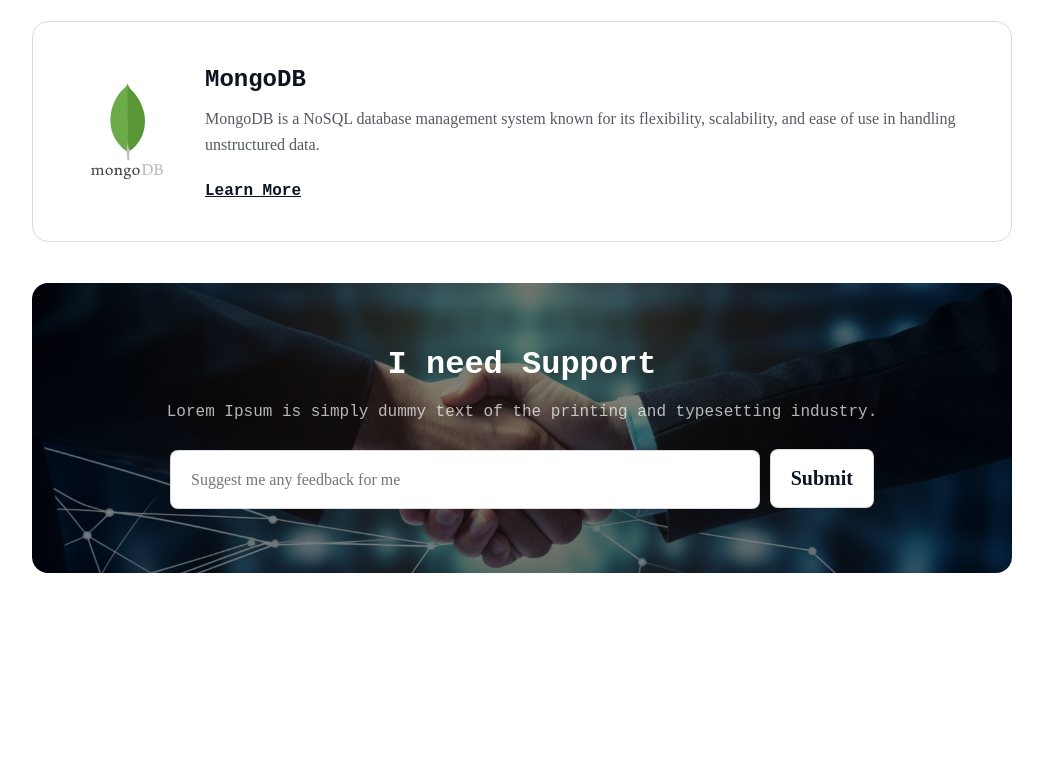
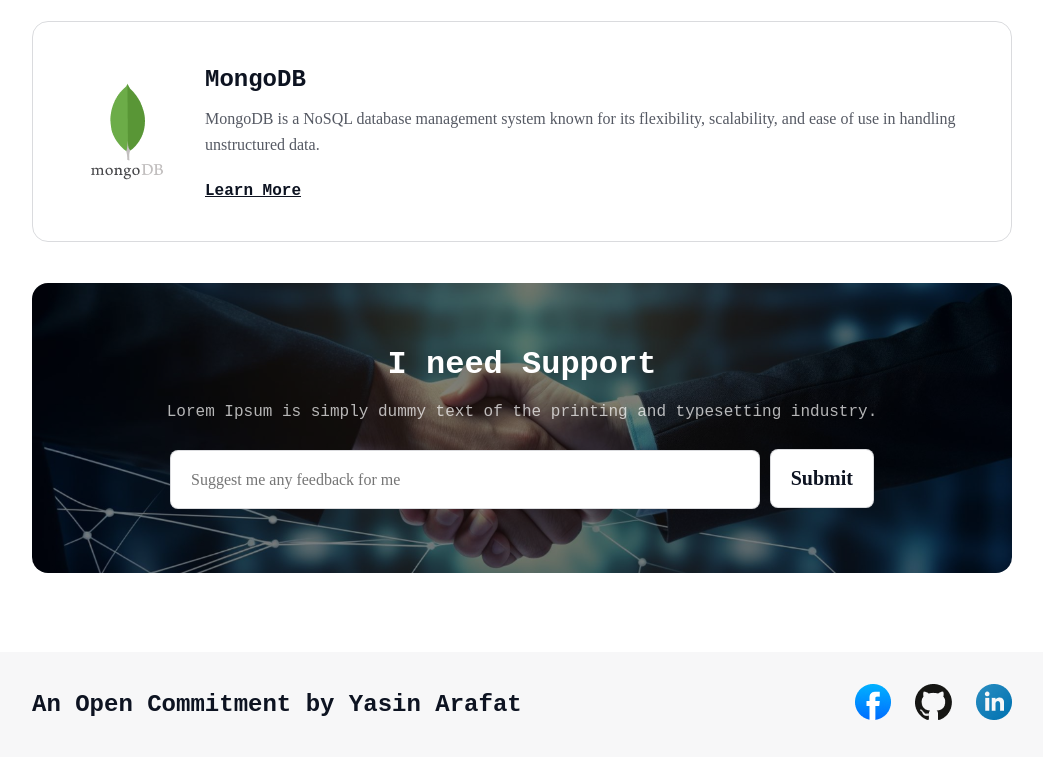
Before and after one commit to yasinarafat39/web_day9_assignment_1, a plain HTML site: page index.html in a window 1280 px wide. Shown: the part 4770-5527 px from the top of the page, without its empty margins (118-1161 px from the left). Before the commit the page ends 5422 px from the top, so only its background shows below. Drawn offline with Linux system fonts and the light colour scheme; a web font is replaced by a local one.

Commit message:
footer section added

```diff
--- a/index.html
+++ b/index.html
@@ -180,7 +180,11 @@
         <header>
           <h1 class="title">My Next Target</h1>
           <p class="description">
-            My next target ReactJS is a front-end JavaScript library for building dynamic user interfaces, Node.js is a backend runtime environment enabling server-side JavaScript execution, and MongoDB is a flexible NoSQL database system ideal for handling large volumes of unstructured data efficiently.
+            My next target ReactJS is a front-end JavaScript library for
+            building dynamic user interfaces, Node.js is a backend runtime
+            environment enabling server-side JavaScript execution, and MongoDB
+            is a flexible NoSQL database system ideal for handling large volumes
+            of unstructured data efficiently.
           </p>
         </header>
         <!-- next technologies -->
@@ -270,6 +274,13 @@
     </main>
 
     <!-- footer section -->
-    <footer></footer>
+    <footer>
+      <h2>An Open Commitment by Yasin Arafat</h2>
+      <div class="icons">
+        <a href=""><img src="./assets/facebook.png" alt="facebook icon" /></a>
+        <a href=""><img src="./assets/github.png" alt="github icon" /></a>
+        <a href=""><img src="./assets/linkedin-icon 1.png" alt="linkedin icon"/></a>
+      </div>
+    </footer>
   </body>
 </html>
--- a/styles/style.css
+++ b/styles/style.css
@@ -385,3 +385,18 @@ form input[type="submit"] {
   padding: 17px 20px;
   cursor: pointer;
 }
+
+/* Footer section */
+footer {
+  border-radius: 16px;
+  background: rgba(13, 19, 33, 0.03);
+  display: flex;
+  justify-content: space-between;
+  align-items: center;
+  padding: 32px 150px;
+}
+
+.icons{
+  display: flex;
+  gap: 24px;
+}
```
